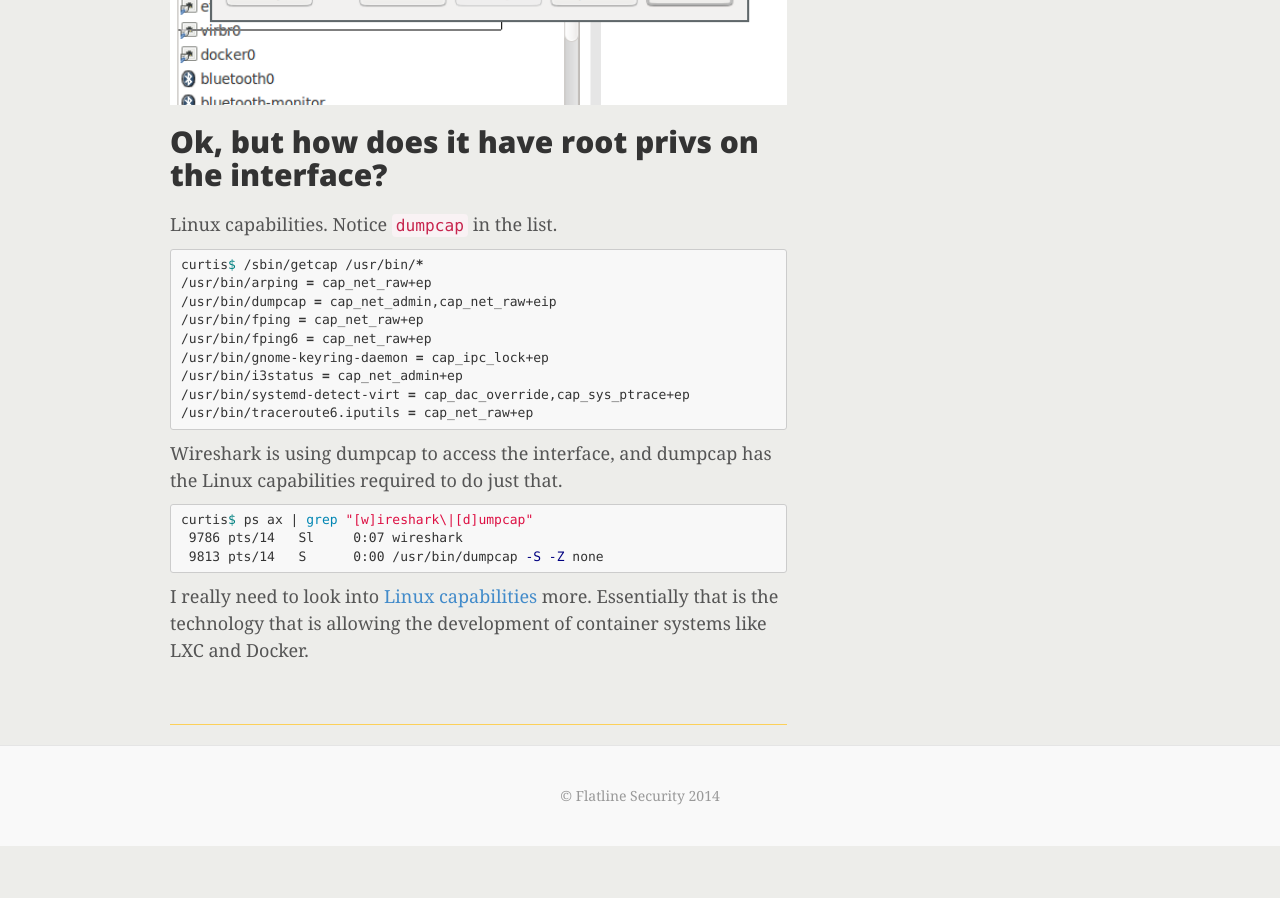
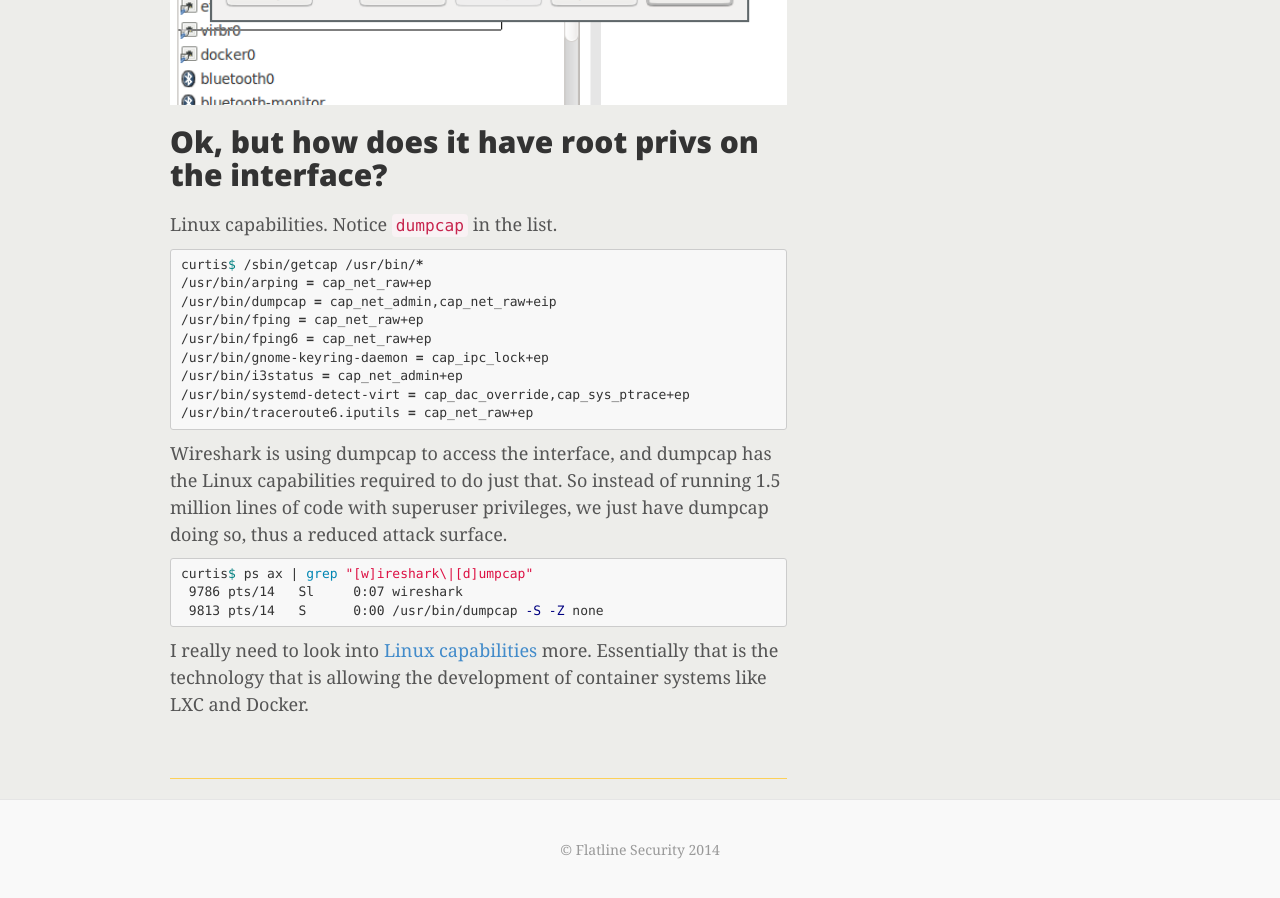
Before and after one commit to flatsec/flatsec.github.io, a Jekyll site: the page built from _posts/2014-11-04-wireshark-no-root.md, in a window 1280 px wide and 900 px high, scrolled down 1959 px. Built offline with Jekyll 4.4.1, drawn with Linux system fonts in a browser that asks for light colours; nearby versions of some CDN libraries; Markdown is read by kramdown in place of the engine named in the settings; comment, search, counter and statistics services are not loaded; before the commit the page ends 2805 px from its top, so only the background shows below that.

Commit message:
add a bit on less code

````diff
--- a/_posts/2014-11-04-wireshark-no-root.md
+++ b/_posts/2014-11-04-wireshark-no-root.md
@@ -79,7 +79,7 @@ curtis$ /sbin/getcap /usr/bin/*
 /usr/bin/traceroute6.iputils = cap_net_raw+ep
 ```
 
-Wireshark is using dumpcap to access the interface, and dumpcap has the Linux capabilities required to do just that.
+Wireshark is using dumpcap to access the interface, and dumpcap has the Linux capabilities required to do just that. So instead of running 1.5 million lines of code with superuser privileges, we just have dumpcap doing so, thus a reduced attack surface.
 
 ```bash
 curtis$ ps ax | grep "[w]ireshark\|[d]umpcap"
````
